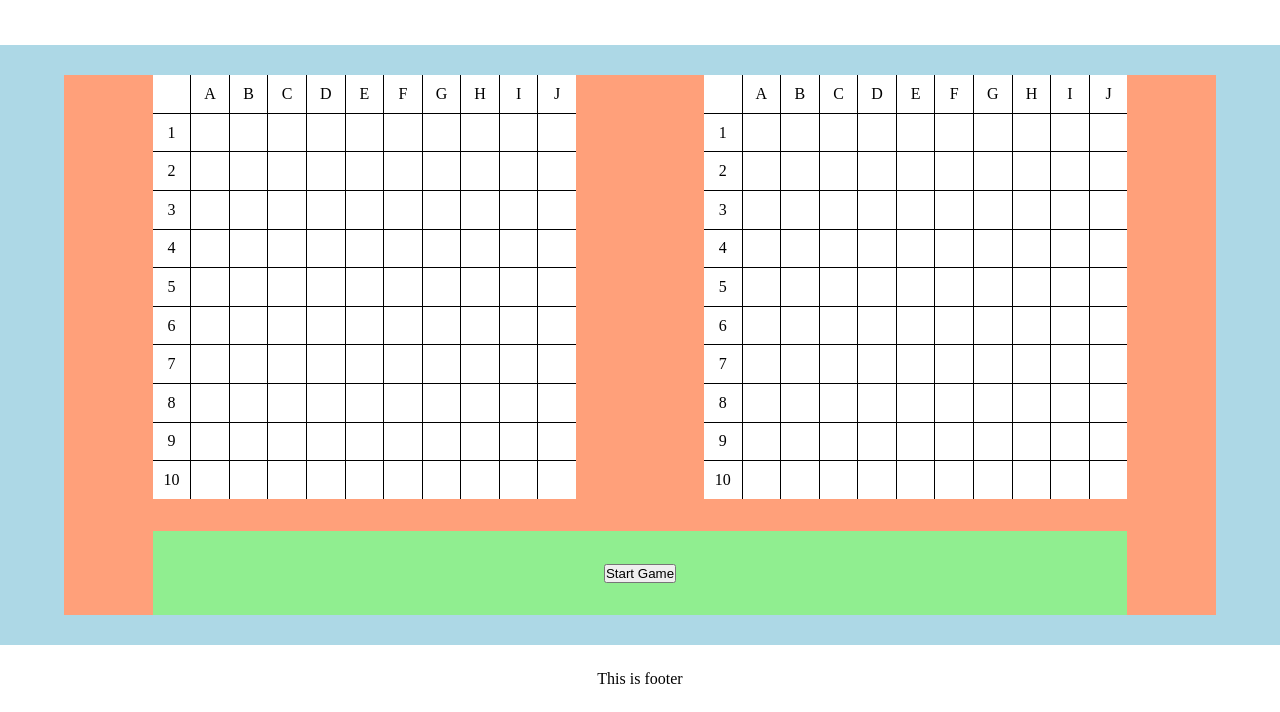
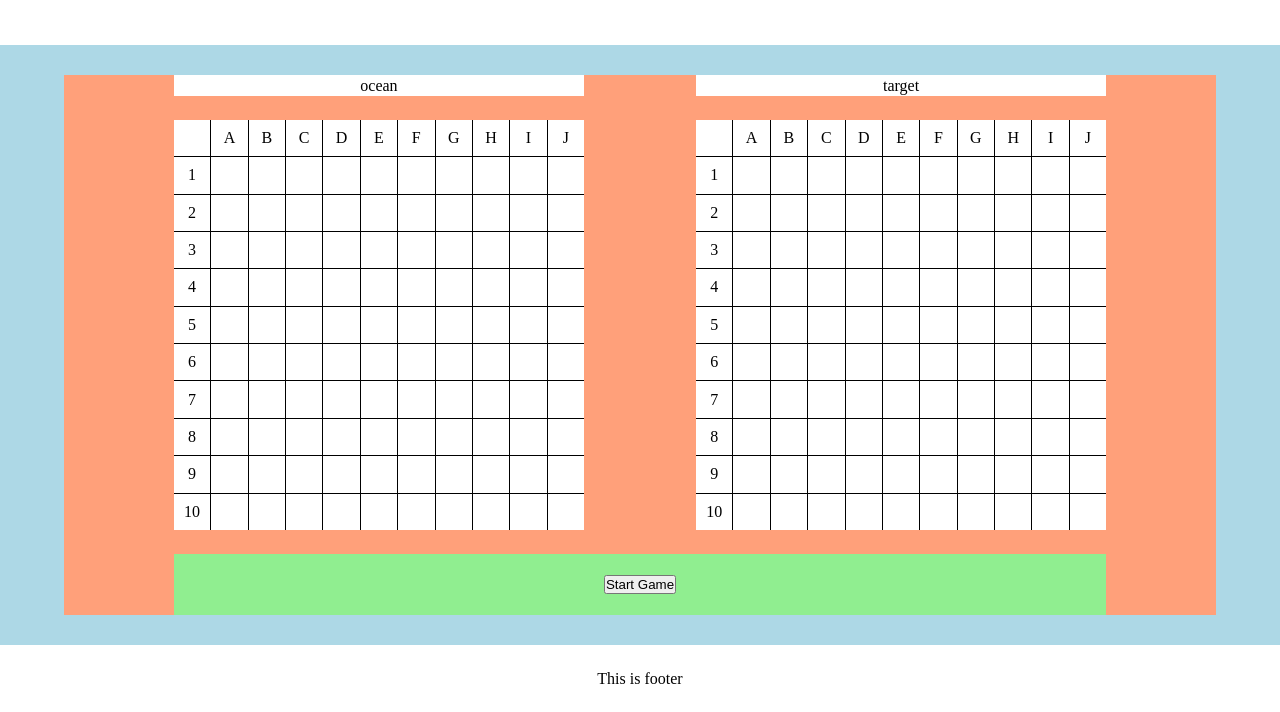
Before and after one commit to eudooyoung/odin-battleship, a website built with webpack: page src/template.html in a window 1280 px wide. Shown: the part 88-800 px from the top of the page. Built offline with nearby package versions, Linux system fonts and the light colour scheme.

Commit message:
feat: add each board's description

```diff
--- a/src/dom.js
+++ b/src/dom.js
@@ -13,18 +13,23 @@ export const renderMain = () => {
   const boardContainer = document.createElement("div");
   boardContainer.classList.add("board-container");
 
+  const oceanDesc = renderDesc("ocean");
+  const targetDesc = renderDesc("target");
+
   const ocean = renderOcean();
   const target = renderTarget();
+  const buttonContainer = renderButtonContainer();
 
-  const buttonContainer = document.createElement("div");
-  buttonContainer.classList.add("button-container");
-  const startButton = document.createElement("button");
-  startButton.textContent = "Start Game";
-  startButton.classList.add("button", "start");
+  boardContainer.append(oceanDesc, targetDesc, ocean, target, buttonContainer);
+  main.append(boardContainer);
+};
 
-  buttonContainer.append(startButton);
-  boardContainer.append(ocean, target, buttonContainer);
-  main.append(boardContainer);
+const renderDesc = (name) => {
+  const desc = document.createElement("div");
+  desc.classList.add("description", `${name}`);
+  desc.textContent = name;
+
+  return desc;
 };
 
 const renderOcean = () => {
@@ -79,6 +84,19 @@ const renderIndices = (board) => {
   }
 };
 
+const renderButtonContainer = () => {
+  const buttonContainer = document.createElement("div");
+  buttonContainer.classList.add("button-container");
+
+  const startButton = document.createElement("button");
+  startButton.textContent = "Start Game";
+  startButton.classList.add("button", "start");
+
+  buttonContainer.append(startButton);
+
+  return buttonContainer;
+};
+
 export const renderFooter = () => {
   footer.textContent = "This is footer";
 };
--- a/src/style.css
+++ b/src/style.css
@@ -30,15 +30,31 @@ main {
 
   display: grid;
   grid-template-areas:
+    "ocean-desc target-desc"
     "ocean target"
     "button-container button-container";
-  grid-template-rows: 5fr 1fr;
-  grid-gap: 2em 8em;
+  grid-template-rows: 0.5fr 10fr 1.5fr;
+  grid-gap: 1.5em 7em;
   justify-content: center;
 }
 
-.ocean,
-.target {
+.description {
+  background-color: #fff;
+
+  display: flex;
+  justify-content: center;
+  align-items: center;
+}
+
+.description.ocean {
+  grid-area: ocean-desc;
+}
+
+.description.target {
+  grid-area: target-desc;
+}
+
+.board {
   background-color: #000;
   aspect-ratio: 1 / 1;
 
@@ -48,11 +64,11 @@ main {
   gap: 1px;
 }
 
-.ocean {
+.board.ocean {
   grid-area: ocean;
 }
 
-.target {
+.board.target {
   grid-area: target;
 }
 
```
